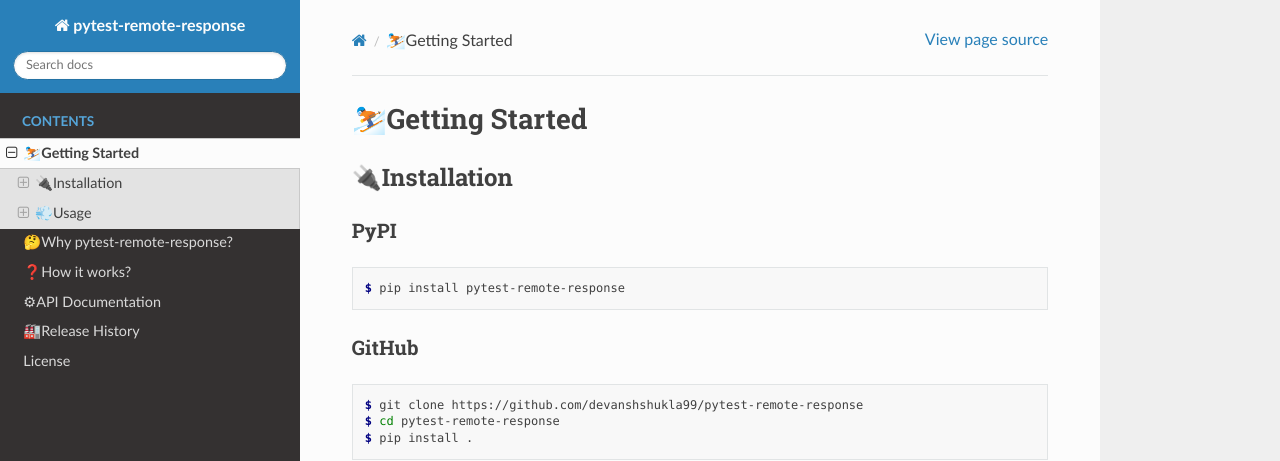
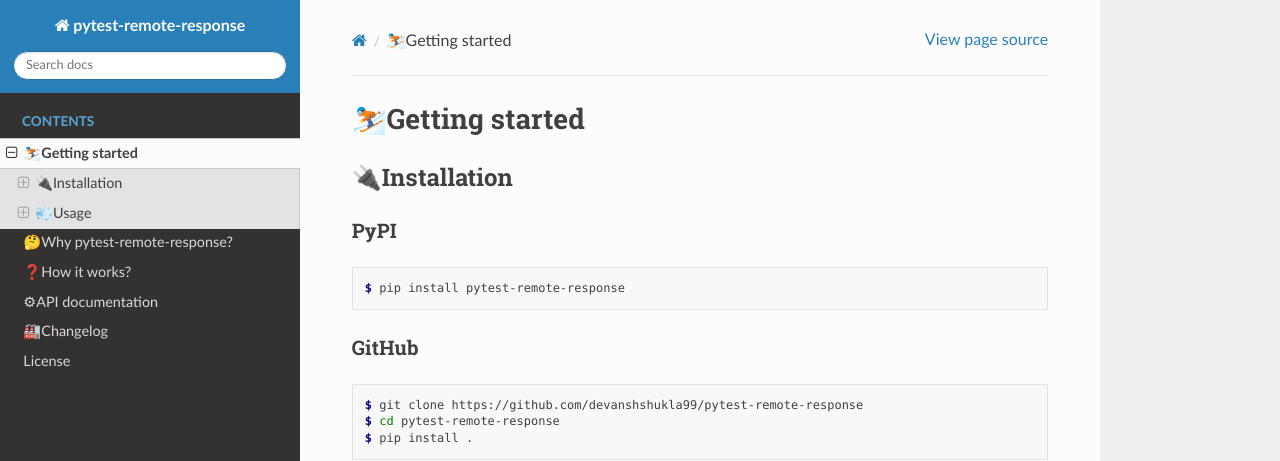
Before and after one commit to devanshshukla99/pytest-remote-response, a Sphinx documentation site: the page built from docs/user_guide.rst, in a window 1280 px wide and 900 px high. Shown: the top 461 px of the window. Built offline with Sphinx 7.4.7 and the Read the Docs theme 2.0.0, drawn with Linux system fonts in a browser that asks for light colours; some of the changed text lies outside the part shown.

Commit message:
fix docs

```diff
--- a/docs/code_ref/index.rst
+++ b/docs/code_ref/index.rst
@@ -1,4 +1,4 @@
-⚙API Documentation
+⚙API documentation
 ===================
 
 pytest plugin
--- a/docs/release.rst
+++ b/docs/release.rst
@@ -1,6 +1,6 @@
-******************
-🏭Release History
-******************
+************
+🏭Changelog
+************
 
 .. toctree::
     :maxdepth: 1
--- a/docs/user_guide.rst
+++ b/docs/user_guide.rst
@@ -1,6 +1,6 @@
 .. _getting-started:
 
-⛷️Getting Started
+⛷️Getting started
 ==================
 
 🔌Installation
@@ -111,7 +111,7 @@ Examples
     $ pytest --remote-response
 
 
-🐱‍👤Standalone Package
+🐱‍👤Standalone package
 -----------------------
 
 The tools implemented in this package can be easily ported to any other application, with mimial config required:
```
